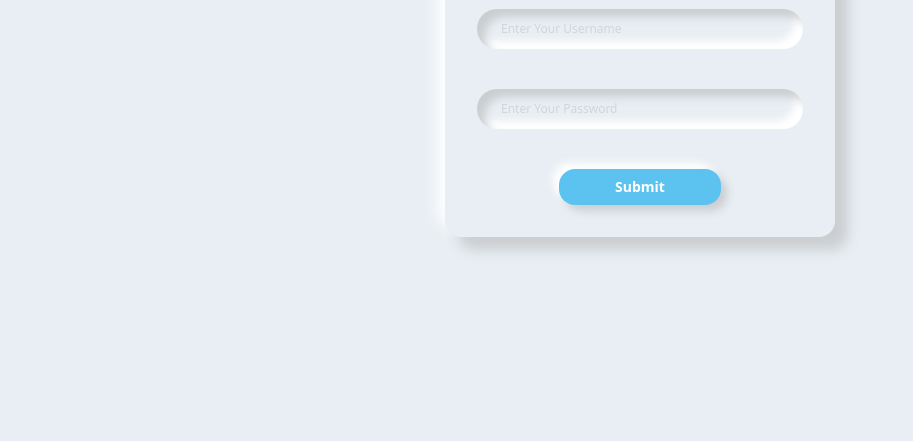
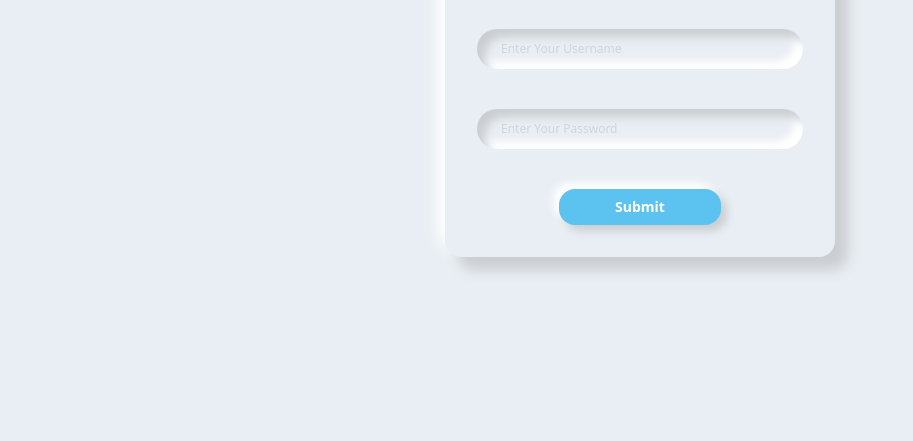
Before and after one commit to Mareola-Mabs/Stock-Locator-App, a plain HTML site: page index.html in a window 1280 px wide. Shown: the part 415-856 px from the top of the page, without its empty margins (0-913 px from the left). Drawn offline with Linux system fonts and the light colour scheme.

Commit message:
style: adjust login padding

```diff
--- a/index.html
+++ b/index.html
@@ -9,7 +9,7 @@
         <link rel="stylesheet" type="text/css" href="./assets/css/app.css">
         <link rel="icon" type="image/x-icon" href="./assets/images/logo.ico">
     </head>
-    <body class="bg-grey_background select-none">
+    <body class="bg-grey_background select-none box-border overflow-hidden">
         <div class="creator">
             <a href="https://linktr.ee/Mareola_Official">
                 <img class="h-10 w-10" src="./assets/images/profile.jpg" alt="">
@@ -32,7 +32,7 @@
                     </span>
                 </div>
 
-                <div class="form mt-6">
+                <div class="form mt-16">
 
                     <form class="flex flex-col items-center space-y-10 relative" id="myform" action="./assets/home.html" method="" onsubmit="return validate()">
 
```
Also changed, not shown: assets/css/app.css.
